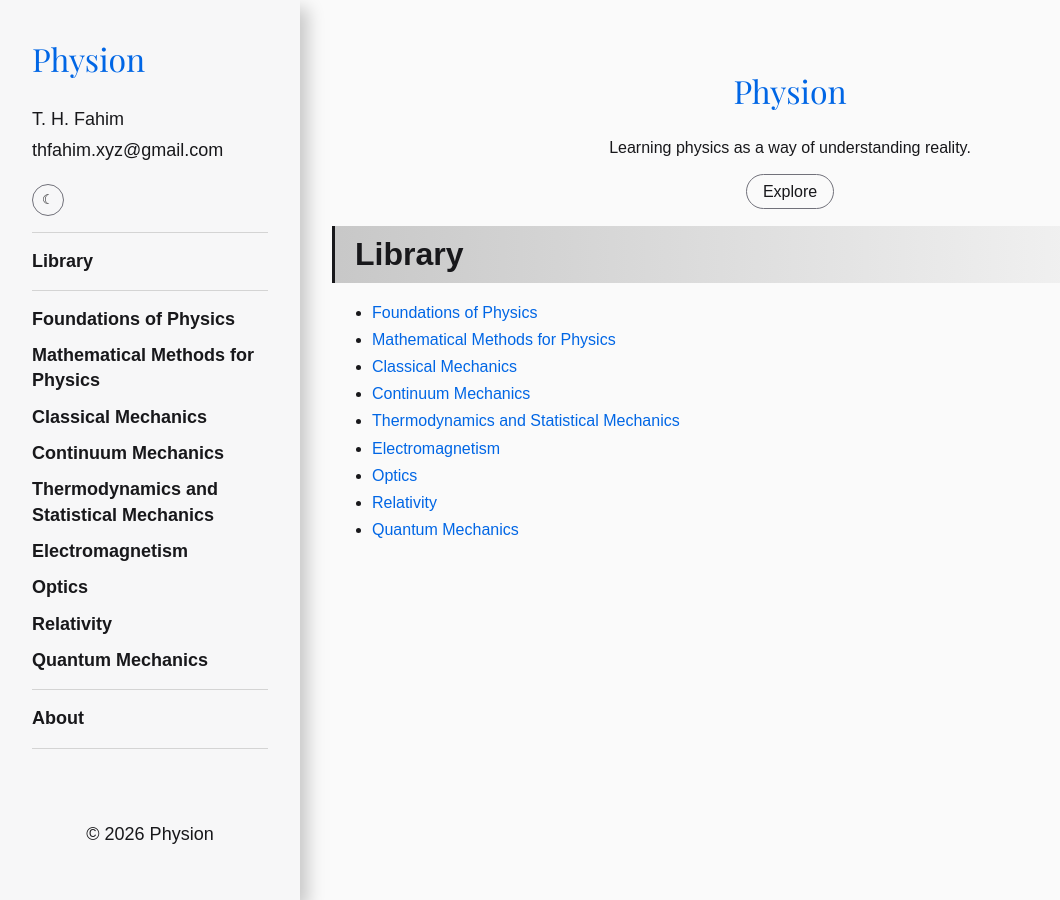
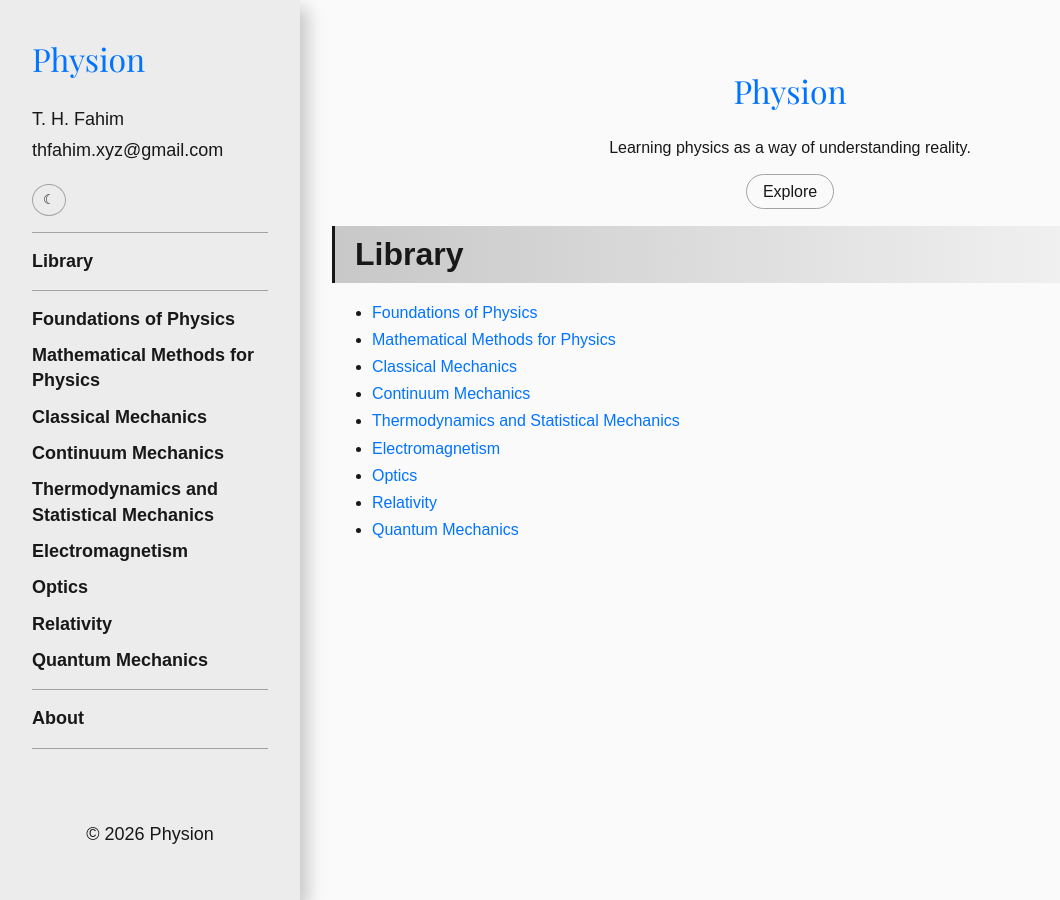
Before and after one commit to thfahim-xyz/physion, a Jekyll site: the page built from index.md, in a window 1280 px wide. Shown: the whole page, without its empty margins (0-1060 px from the left). Built offline with Jekyll 4.4.1, drawn with Linux system fonts in a browser that asks for light colours.

Commit message:
Update styles.css

```diff
--- a/assets/styles.css
+++ b/assets/styles.css
@@ -7,28 +7,42 @@
 :root {
     color-scheme: light dark;
 
-    --bg-primary: light-dark(#fafafa, #0a0a0a);
-    --surface: light-dark(#f7f7f8, #121212);
-    --border: light-dark(#d4d4d4, #333333);
+    /* LIGHT MODE */
 
-    --accent: light-dark(#0066e5, #0074ff);
-    --accent-hover: light-dark(#1a7dff, #1692ff);
+    --offwhite: #fafafa;
+    --offwhite-2: #ececec;
+    --light-grey: #a3a3a3;
+    --black-text: #181818;
 
-    --heading-text: light-dark(#1d4ed8, #93c5fd);
-    --heading-bg:
-        light-dark(
-            linear-gradient(to right, rgba(59, 130, 246, 0.12), transparent),
-            linear-gradient(to right, rgba(59, 130, 246, 0.06), transparent)
-        );
+    /* DARK MODE */
 
-    --text-primary: light-dark(#18181b, #ededed);
-    --text-secondary: light-dark(#52525b, #a3a3a3);
-    --text-muted: light-dark(#71717a, #737373);
-    --highlight: light-dark(#111827, #222222);
+    --offblack: #0a0a0a;
+    --offblack-2: #121212;
+    --dark-grey: #333333;
+    --white-text: #ededed;
+
+    /* CUSTOM COLORS */
+
+    --accent-blue: #0073ff;
+    --light-blue: #1692ff;
+    --light-blue-2: #93c5fd;
+    --purple: #6d28d9;
+    --lavender: #a78bfa;
+    --pink: #f9a8d4;
+
+    --heading-text: light-dark(#1d4ed8, var(--light-blue-2));
+
+    --background: light-dark(var(--offwhite), var(--offblack));
+    --surface: light-dark(var(--offwhite-2), var(--offblack-2));
+    --border: light-dark(var(--light-grey), var(--dark-grey));
+
+    --text-primary: light-dark(var(--black-text), var(--white-text));
+    --text-secondary: #717171;
+    --highlight: #222222;
 
     --main-font-stack: Arial, sans-serif, system-ui;
 
-    --border-radius: 999px;
+    --pill-radius: 9999px;
 
 }
 
@@ -51,7 +65,7 @@ body {
     font-size: 1rem;
     line-height: 1.7;
 
-    background-color: var(--bg-primary);
+    background-color: var(--background);
     color: var(--text-primary);
 
     -webkit-font-smoothing: antialiased;
@@ -144,7 +158,7 @@ h2 {
 
     color: var(--heading-text);
     border-left: 3px solid var(--heading-text);
-    background: var(--heading-bg);
+    background: linear-gradient(to right, rgba(59, 130, 246, 0.10), transparent);
 }
 
 h3 {
@@ -209,12 +223,12 @@ th {
 
 a {
     transition: color 0.2s ease;
-    color: var(--accent);
+    color: var(--accent-blue);
     text-decoration: none;
 }
 
 a:hover {
-    color: var(--accent-hover);
+    color: var(--light-blue);
     text-decoration: underline;
 }
 
@@ -224,7 +238,7 @@ h1 a, h2 a, h3 a {
 }
 
 h1 a:hover, h2 a:hover, h3 a:hover {
-    color: var(--accent);
+    color: var(--accent-blue);
     text-decoration: none;
 }
 
@@ -240,7 +254,7 @@ h1 a:hover, h2 a:hover, h3 a:hover {
 }
 
 .site__navbar a:hover {
-    color: var(--accent);
+    color: var(--accent-blue);
 }
 
 /* ===== HORIZONTAL RULE ===== */
@@ -263,7 +277,7 @@ blockquote {
     max-width: 700px;
     margin: 2rem auto;
     padding: 2rem;
-    border: 1px solid var(--accent);
+    border: 1px solid var(--accent-blue);
     border-radius: 0px;
 
     text-align: center;
@@ -278,7 +292,7 @@ blockquote p {
 }
 
 blockquote cite {
-    display: block;             /* Put author on a new line */
+    display: block;
     margin-top: 1.5rem;
     font-style: normal;
     font-size: 1rem;
@@ -294,32 +308,33 @@ blockquote cite {
     font-weight: 400;
     border-bottom: none;
 
-    color: var(--accent);
+    color: var(--accent-blue);
 }
 
 /* ===== PRIMARY BUTTON ===== */
 
 .btn--primary {
     background: none;
-    border: 1px solid var(--text-muted);
+    border: 1px solid var(--border);
     color: var(--text-primary);
     padding: 0.5rem 1rem;
-    border-radius: var(--border-radius);
+    border-radius: var(--pill-radius);
     cursor: pointer;
     text-decoration: none;
     transition: background 0.2s ease, color 0.2s ease;
 }
 
 .btn--primary:hover {
-    background-color: var(--highlight);
-    color: var(--accent-hover);
+    background-color: var(--accent-blue);
+    color: var(--background);
+    border-color: var(--accent-blue);
     text-decoration: none;
 }
 
 /* ===== TEXTBOX ===== */
 
 .box {
-  border: 1px solid var(--text-muted);
+  border: 1px solid var(--border);
   border-radius: 7px;
   padding: 14px 16px;
   margin: 16px 0;
@@ -331,7 +346,7 @@ blockquote cite {
   font-size: 1.3rem;
   padding-bottom: 10px;
   margin-bottom: 10px;
-  border-bottom: 1px solid var(--text-muted);
+  border-bottom: 1px solid var(--border);
 }
 
 /* ===== FIGURE ===== */
@@ -355,7 +370,7 @@ blockquote cite {
     font-size: 0.9rem;
     line-height: 1.5;
 
-    color: var(--text-muted);
+    color: var(--text-secondary);
 }
 
 /* ===== RESPONSIVENESS ===== */
@@ -421,49 +436,51 @@ blockquote cite {
 .header-buttons {
     display: flex;
     align-items: center;
-    gap: 0.5rem; /* Space between the buttons */
+    gap: 0.5rem;
 }
 
 .menu-toggle {
+    padding: 0.5rem 1rem;
+    border-radius: var(--pill-radius);
+
     background: none;
-  border: 1px solid var(--text-muted);
+    border: 1px solid var(--border);
     color: var(--text-primary);
-  padding: 0.5rem 1rem;
-  border-radius: var(--border-radius);
+    font-size: 1rem;
+
     cursor: pointer;
-  font-size: 1rem;
     transition: background 0.2s ease, color 0.2s ease;
 }
 
 .menu-toggle:hover {
     background-color: var(--highlight);
-  color: var(--accent-hover);
+    color: var(--light-blue);
 }
 
 .menu-toggle.active {
-  background: var(--accent);
+    background: var(--accent-blue);
+    border-color: var(--accent-blue);
     color: var(--surface);
-  border-color: var(--accent);
 }
 
 /* ===== THEME TOGGLE ===== */
 
 #theme-toggle {
-    width: 2rem;
-    height: 2rem;
-
-    border: 1px solid var(--text-muted);
-    border-radius: 50%;
-
-    background: transparent;
-
-    color: inherit;
-    cursor: pointer;
-
     display: flex;
     align-items: center;
     justify-content: center;
 
+    width: 2rem;
+    height: 2rem;
+
+    padding: 0.5rem 1rem;
+    border-radius: 50%;
+
+    background: transparent;
+    border: 1px solid var(--border);
+    color: inherit;
+
+    cursor: pointer;
     transition:
         transform 0.3s ease,
         color 0.3s ease,
```
Lines whose indentation alone changed are shown as unchanged.
